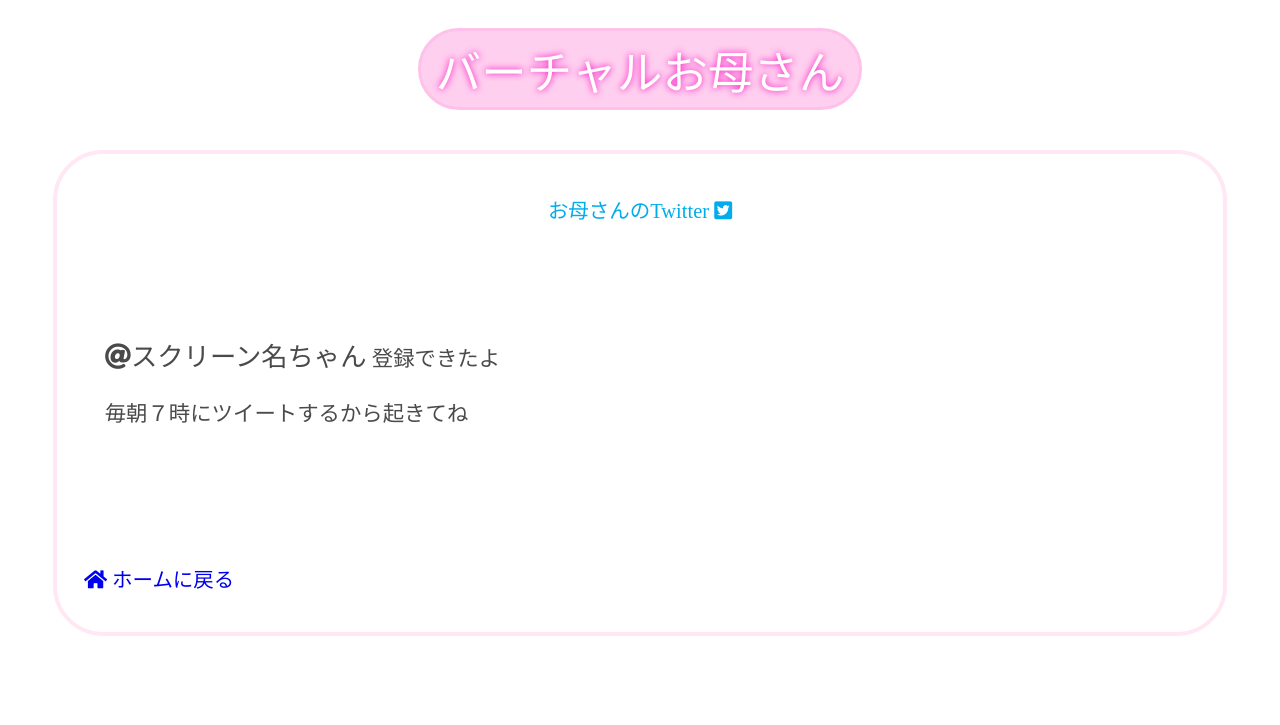
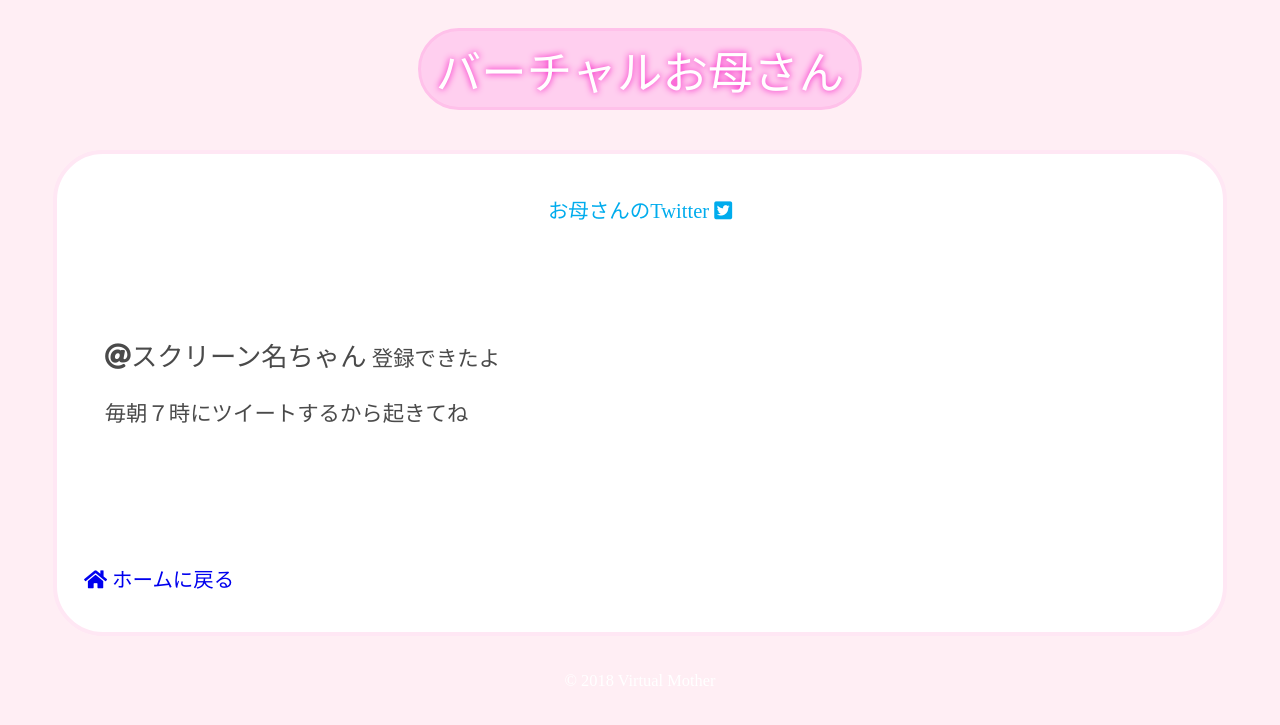
Before and after one commit to guralin/virtual_mother, a Flask app: page /register in a window 1280 px wide. Shown: the top 725 px of the page. Run offline with Flask 2, Linux system fonts and the light colour scheme; some libraries are stand-ins or nearby versions.

Commit message:
背景色をつけた

```diff
--- a/static/css/stylesheet.css
+++ b/static/css/stylesheet.css
@@ -5,7 +5,7 @@
 /*===================*/
 body{
     font-size: calc(100% + 0.3vw);
-    /*background-color: #ffeef4*/
+    background-color: #ffeef4
 }
 
 a{
```
